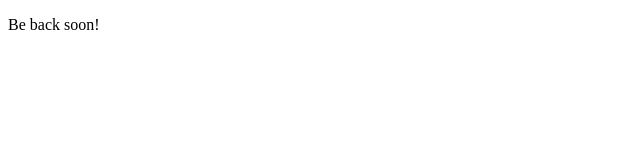
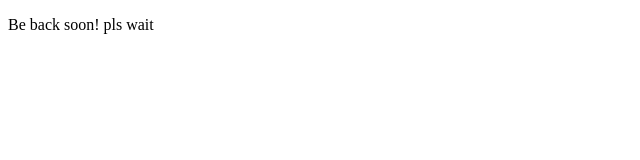
Before and after one commit to iqnaul/iqnaulsiregar, a plain HTML site: page index.html in a window 1280 px wide. Shown: the full height of the page, 0-640 px from the left. Drawn offline with Linux system fonts and the light colour scheme.

Commit message:
changed to index

```diff
--- a/hello.html
+++ b/index.html
@@ -4,6 +4,6 @@
         <title>Iqnaulsiregar</title>
     </head>
     <body>
-        <p>Be back soon!</p>
+        <p>Be back soon! pls wait</p>
     </body>
 </html>
```
